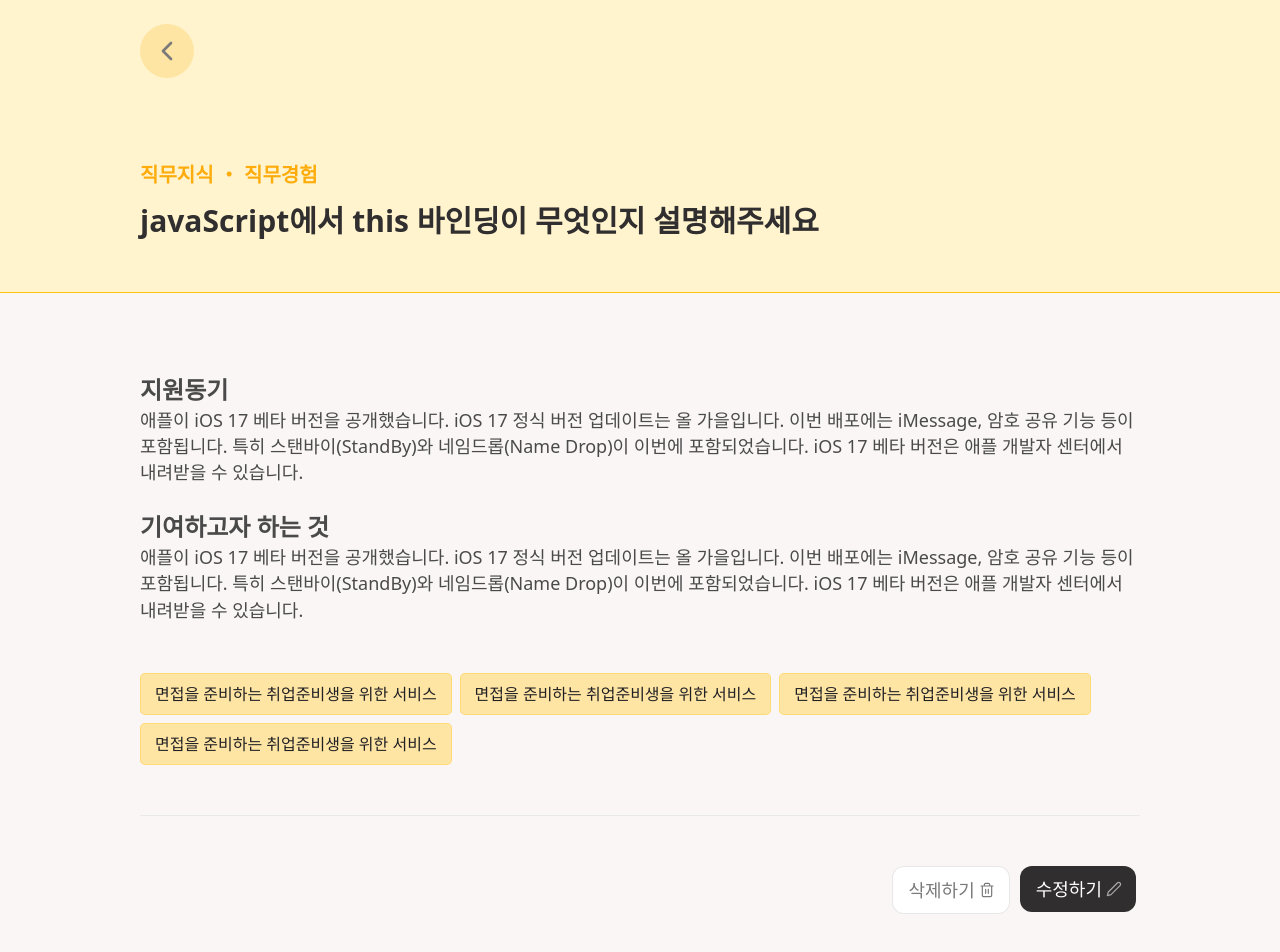
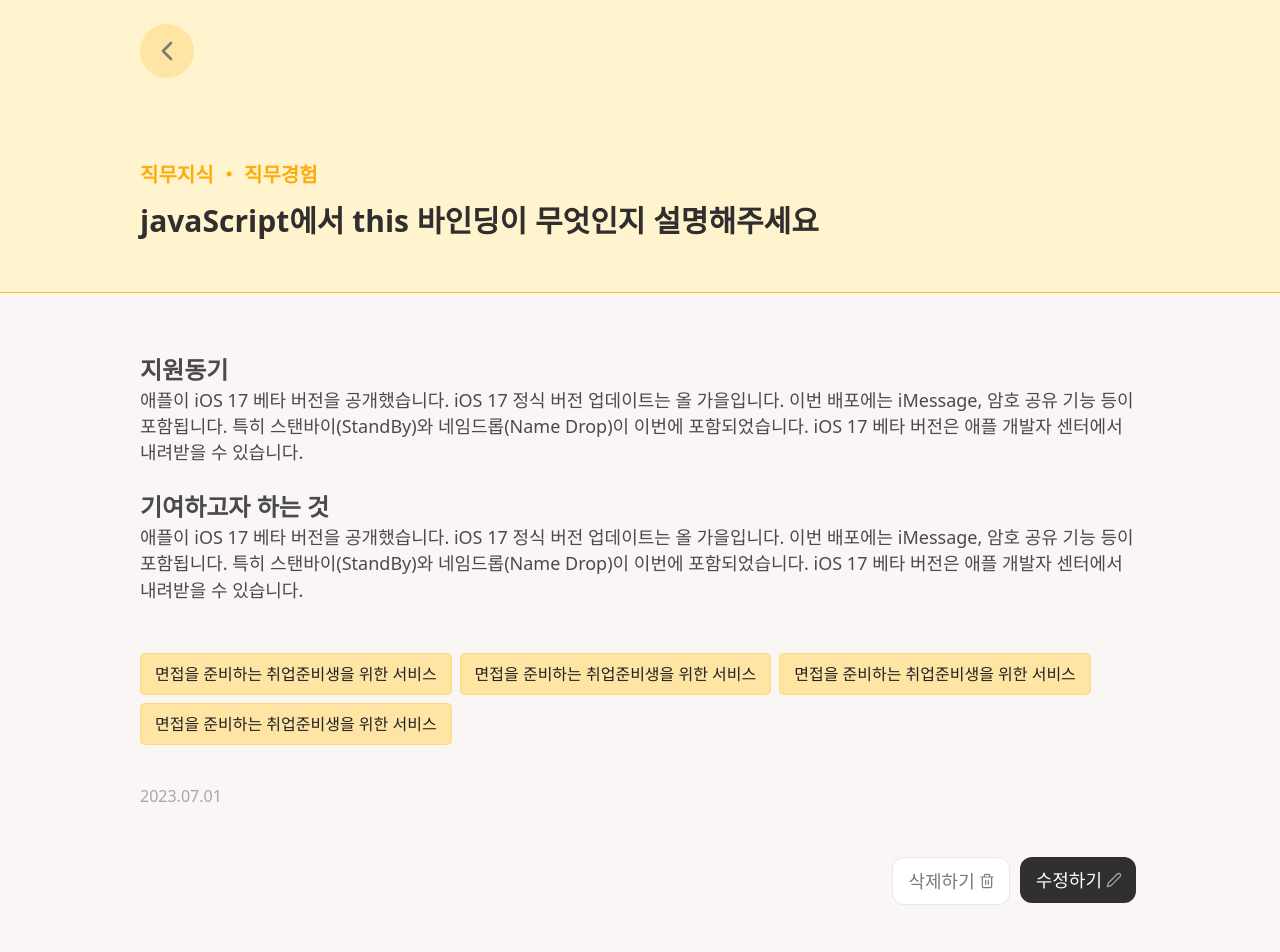
Before and after one commit to Nexters/Spurt, a Next.js app: page /read in a window 1280 px wide. Shown: the top 952 px of the page. Built offline with nearby package versions, Linux system fonts and the light colour scheme.

Commit message:
read페이지 수정

```diff
--- a/pages/index.tsx
+++ b/pages/index.tsx
@@ -25,13 +25,17 @@ export default function Home(props: any) {
   );
   const [recent, setRecent] = useState(false); //로그인 여부 확인으로 나의 질문 모아보기 아래 컴포넌트 유무
   const handleData = () => {
-    const data = fetchQuestionByJob();
-    //const data = fetchQuestion();
-    console.log(data);
+    //const data = fetchQuestionByJob();
+    fetchQuestion();
+    fetchQuestionByJob();
   };
   // useEffect(() => {
-  //   const data = fetchQuestionByJob();
-  //   console.log();
+  //   fetchQuestionByJob().then((v) => {
+  //
+  //    })
+  //   fetchQuestion().then((v) => {
+  //
+  //    })
   // }, []);
   return (
     <>
--- a/pages/post.tsx
+++ b/pages/post.tsx
@@ -15,8 +15,13 @@ import {
 } from '@/status/PostStatus';
 import { useRef, useState } from 'react';
 import { useRecoilState } from 'recoil';
+import { useRouter } from 'next/router';
 
 const Post = () => {
+  const router = useRouter();
+
+  const nextID = useRef<number>(1);
+
   const [title, setTitle] = useState('');
   const [content, setContent] = useState('');
   const [contentCount, setContentCount] = useState(0);
@@ -24,6 +29,7 @@ const Post = () => {
   const onChangeTitle = (event: React.ChangeEvent<HTMLInputElement>) => {
     setTitle(event.target.value);
   };
+
   const onChangeContent = (event: React.ChangeEvent<HTMLTextAreaElement>) => {
     setContent(event.target.value);
     setContentCount(
@@ -36,12 +42,16 @@ const Post = () => {
     issuePost({
       subject: title,
       mainText: content,
-      keyWordList: inputItems,
-      categoryList: postCategory,
+      keyWordList: ['keyword1', 'keyword2'],
+      categoryList: ['CONFLICT'],
       jobGroup: 'DEVELOPER',
     });
   };
-  const nextID = useRef<number>(1);
+
+  const goBack = () => {
+    router.back();
+  };
+
   const [selectedPostCategory, setSelectedPostCategory] = useRecoilState(
     selectedPostCategoriesState,
   );
@@ -66,7 +76,7 @@ const Post = () => {
   return (
     <>
       <div className="flex justify-start h-[100px]">
-        <button>
+        <button onClick={goBack}>
           <ArrowRightIcon />
         </button>
       </div>
--- a/pages/read.tsx
+++ b/pages/read.tsx
@@ -24,11 +24,11 @@ const ReadPost = () => {
         <div className="mt-[82px] mb-[10px] text-heading1 text-main-500">
           <p>직무지식 ・ 직무경험</p>
         </div>
-        <p className="mb-[130px] text-title1 text-gray-700">
+        <p className="mb-[50px] text-title1 text-gray-700">
           javaScript에서 this 바인딩이 무엇인지 설명해주세요
         </p>
 
-        <div className="mb-[50px] text-gray-600">
+        <div className="mt-[110px] mb-[50px] text-gray-600">
           <p className="text-title7">지원동기</p>
           <p className="text-body3">
             애플이 iOS 17 베타 버전을 공개했습니다. iOS 17 정식 버전 업데이트는
@@ -47,11 +47,11 @@ const ReadPost = () => {
             있습니다.
           </p>
         </div>
-        <div className="flex gap-2 flex-wrap mb-[50px]">
-          {key.map((item) => {
+        <div className="flex gap-2 flex-wrap mb-[40px]">
+          {key.map((item, id) => {
             return (
               <div
-                key={item}
+                key={id}
                 className="px-[14px] py-2 bg-main-200 border border-keyword_border rounded-[5px]"
               >
                 {item}
@@ -59,9 +59,11 @@ const ReadPost = () => {
             );
           })}
         </div>
-        <hr className="mb-[50px]" />
-        <div className="mb-[150px] flex w-full justify-end">
-          <CTA4 className="gap-1 text-body2 bg-white text-gray-500 py-[10px] pl-[16px] pr-[14px] mr-[10px] flex justify-center items-center rounded-[12px] border-gray_line border">
+        <div>
+          <p className="text-body6 text-gray-400 mb-[50px]">{'2023.07.01'}</p>
+        </div>
+        <div className="mb-[150px] flex w-full justify-end gap-[10px]">
+          <CTA4 className="gap-1 text-body2 bg-white text-gray-500 py-[10px] pl-[16px] pr-[14px] flex justify-center items-center rounded-[12px] border-gray_line border">
             삭제하기 <DelIcon />
           </CTA4>
           <CTA4>
```
Also changed, not shown: apis/Questions/fetchQuestion.tsx (+8 -1 lines), apis/Questions/issuePost.tsx (+8 -9 lines).
